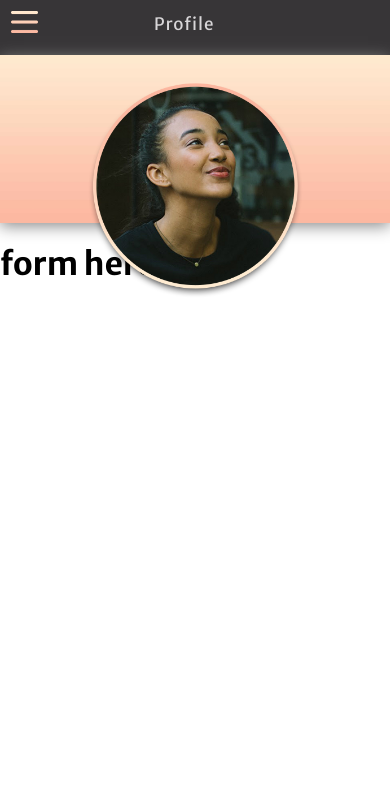
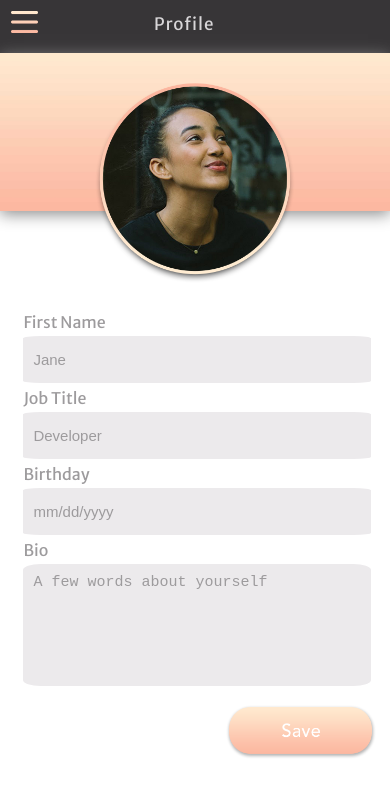
Before and after one commit to mollcano/made-code-challenge, a React (Create React App) app: page / in a window 390 px wide. Shown: the top 796 px of the page. Built offline with nearby package versions, Linux system fonts and the light colour scheme.

Commit message:
form styled for mobile

```diff
--- a/src/App.css
+++ b/src/App.css
@@ -1,13 +1,11 @@
 html, body {
   margin: 0;
   padding: 0;
-}
-body{
   font-family: 'Merriweather Sans', sans-serif;
 }
 .navCont{
   width: 100%;
-  height: 6.5vh;
+  height: 6.3vh;
   background: rgb(55,53,55);
   color: rgb(216,214,216);
 }
@@ -30,7 +28,7 @@ body{
 .header{
   display: flex;
   width: 100%;
-  height: 168px;
+  height: 158px;
   box-shadow: 0 3px 15px #888888;
   position: relative;
   top: 0;
@@ -45,7 +43,47 @@ body{
   left: 0;
 }
 .profilePic{
-  width: 215px;
+  width: 200px;
   position: absolute;
-  top: 17%;
+  top: 19%;
 }
+.form{
+  position: absolute;
+  top: 37%;
+  margin-left: 6%;
+  margin-right: 6%;
+  display: flex;
+  width: 86%;
+  color: rgb(157,155,157);
+}
+input, textarea{
+  width: 100%;
+  height: 45px;
+  background: rgb(236,234,236);
+  border-radius: 5%;
+  font-size: 15px;
+  border: rgb(245,244,244);
+  margin-top: 4px;
+  margin-bottom: 5px;
+  color: rgb(157,155,157);
+  padding-left: 10px;
+}
+textarea{
+  height: 110px;
+  resize: none;
+  padding-top: 10px;
+}
+.submit{
+  position: absolute;
+  top: 100%;
+  display: flex;
+  justify-content: flex-end;
+  width: 100%;
+  margin-left: 5%;
+  margin-right: 5%;
+}
+.submitButton{
+  width: 150px;
+  height: 40%;
+  margin-top: 10px;
+}
--- a/src/components/Form.js
+++ b/src/components/Form.js
@@ -5,7 +5,19 @@ export default class Form extends Component {
   render(){
     return(
       <div className="form">
-        <h1>form here</h1>
+        <form>
+          <label for="name">First Name</label>
+          <input type="text" name="name" value="Jane" />
+          <label for="job">Job Title</label>
+          <input type="text" name="job" value="Developer" />
+          <label for="birthday">Birthday</label>
+          <input type="text" name="birthday" value="mm/dd/yyyy" />
+          <label for="bio">Bio</label>
+          <textarea name="bio" rows="8" cols="10">A few words about yourself</textarea>
+        </form>
+        <div className="submit">
+          <img className="submitButton" src="./images/img-save.png" alt="save" />
+        </div>
       </div>
     )
   }
```
